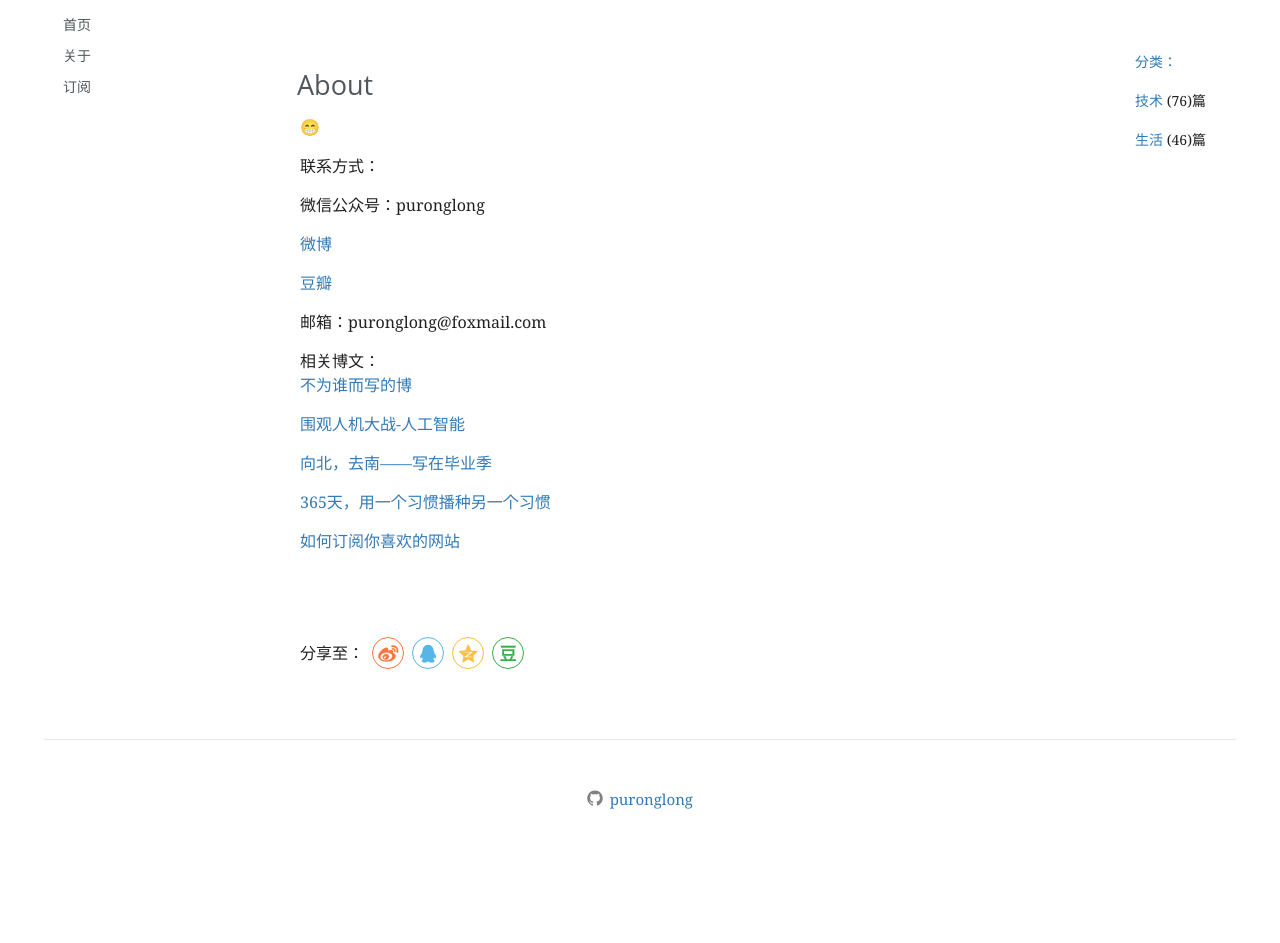
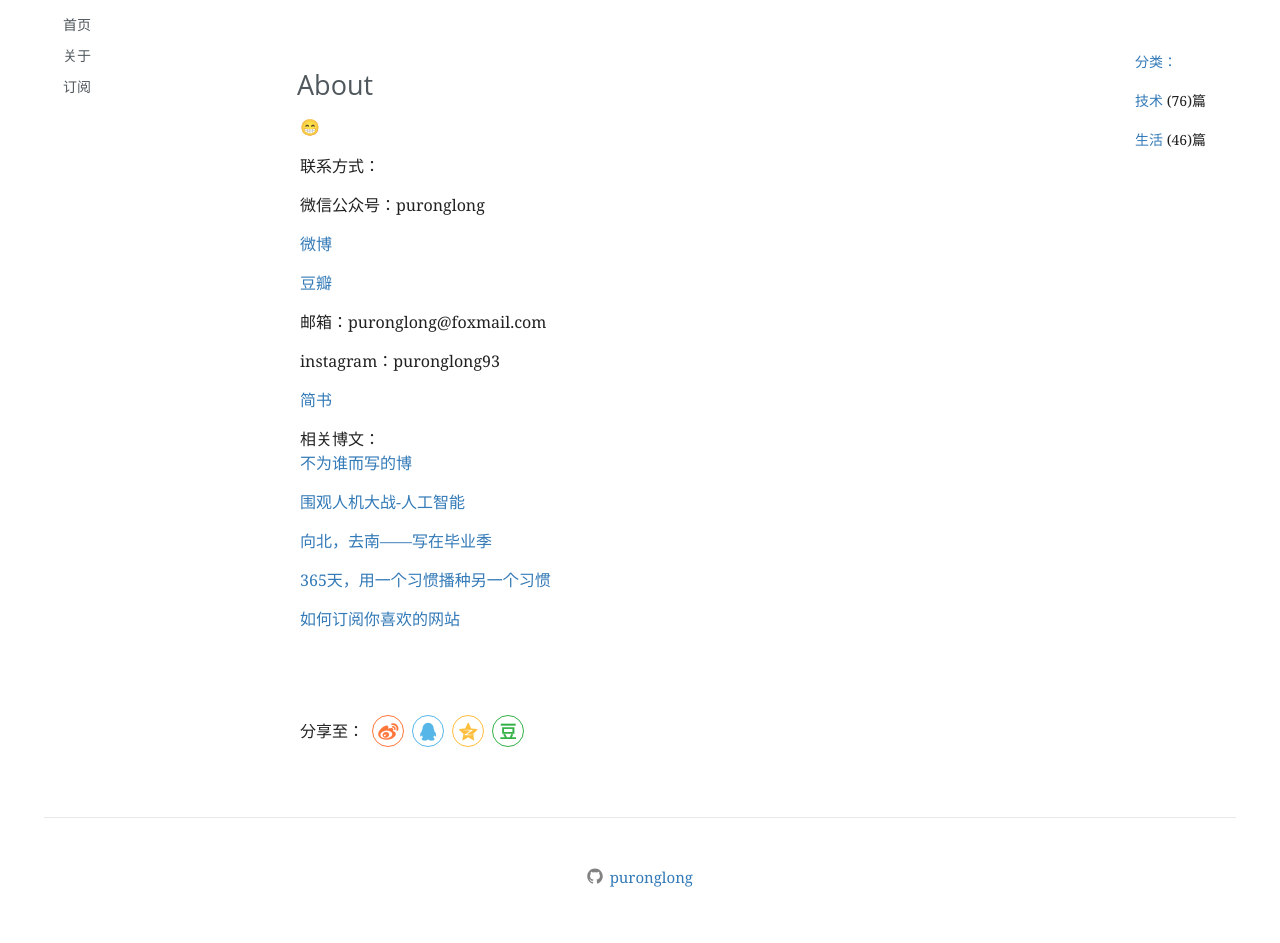
Before and after one commit to PuRonglong/blog, a Jekyll site: the page built from about.md, in a window 1280 px wide. Built offline with Jekyll 4.4.1, drawn with Linux system fonts in a browser that asks for light colours; nearby versions of some CDN libraries; comment, search, counter and statistics services are not loaded; before the commit the page ends 900 px from its top, so only the background shows below that.

Commit message:
no message

```diff
--- a/_layouts/about.html
+++ b/_layouts/about.html
@@ -17,6 +17,8 @@ layout: default
         <p><a href="//weibo.com/u/3263773180?is_all=1">微博</a></p>
         <p><a href="https://www.douban.com/people/puronglong/">豆瓣</a></p>
         <p>邮箱：puronglong@foxmail.com</p>
+        <p>instagram：puronglong93</p>
+        <p><a href="http://www.jianshu.com/u/c20f560a839d">简书</a></p>
     </div>
 
     <div class="post-content">
```
